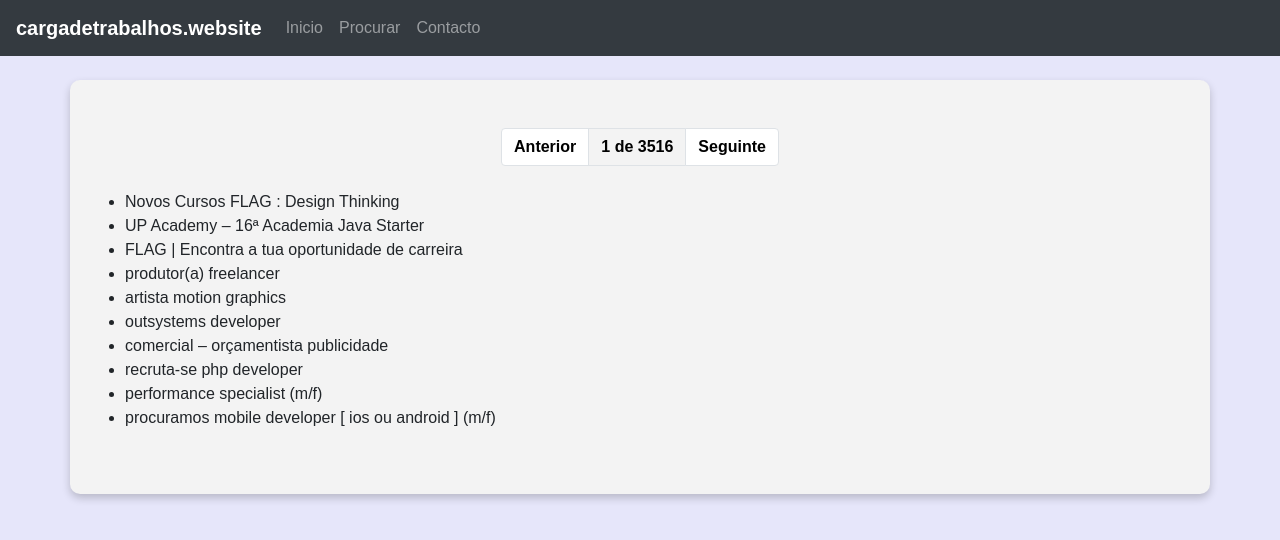
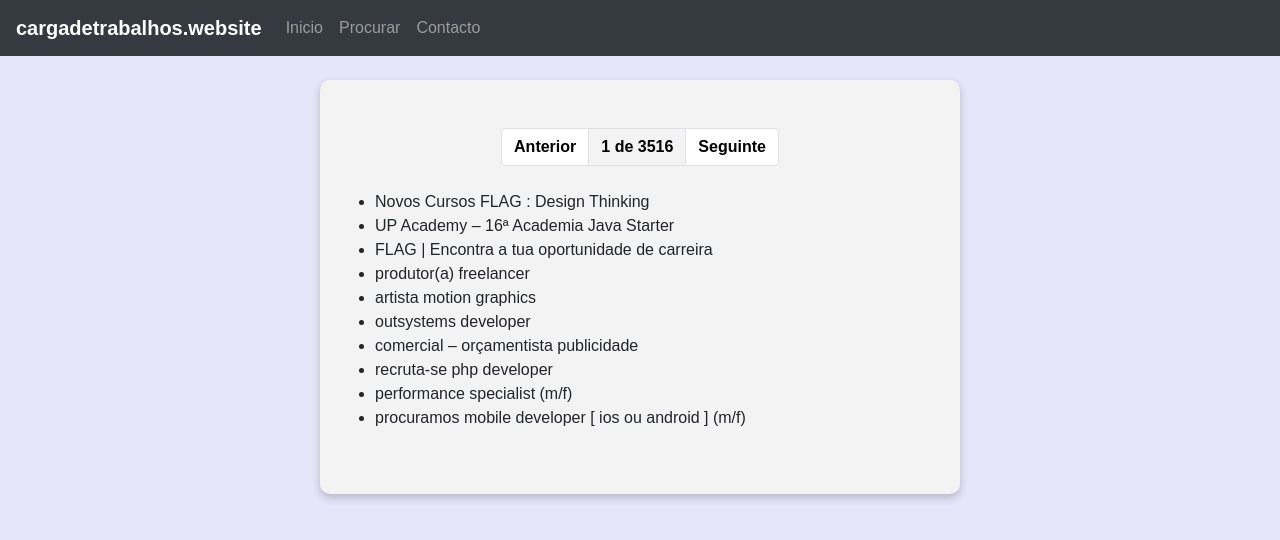
Before and after one commit to kossak31/cargadetrabalhos, a Vue app: page /#/ in a window 1280 px wide. Shown: the top 540 px of the page. Built offline with nearby package versions, Linux system fonts and the light colour scheme.

Commit message:
Adicionada coluna centrada

```diff
--- a/src/components/Pagination.vue
+++ b/src/components/Pagination.vue
@@ -1,5 +1,5 @@
 <template>
-  <div class="container mb-5 pb-5">
+  <div class="container mb-5 pb-5 col-lg-6">
     <div class="my-4 col-lg-12 pt-5">
       <!-- Pagination -->
       <ul class="pagination pagination-md justify-content-center text-center">
```
